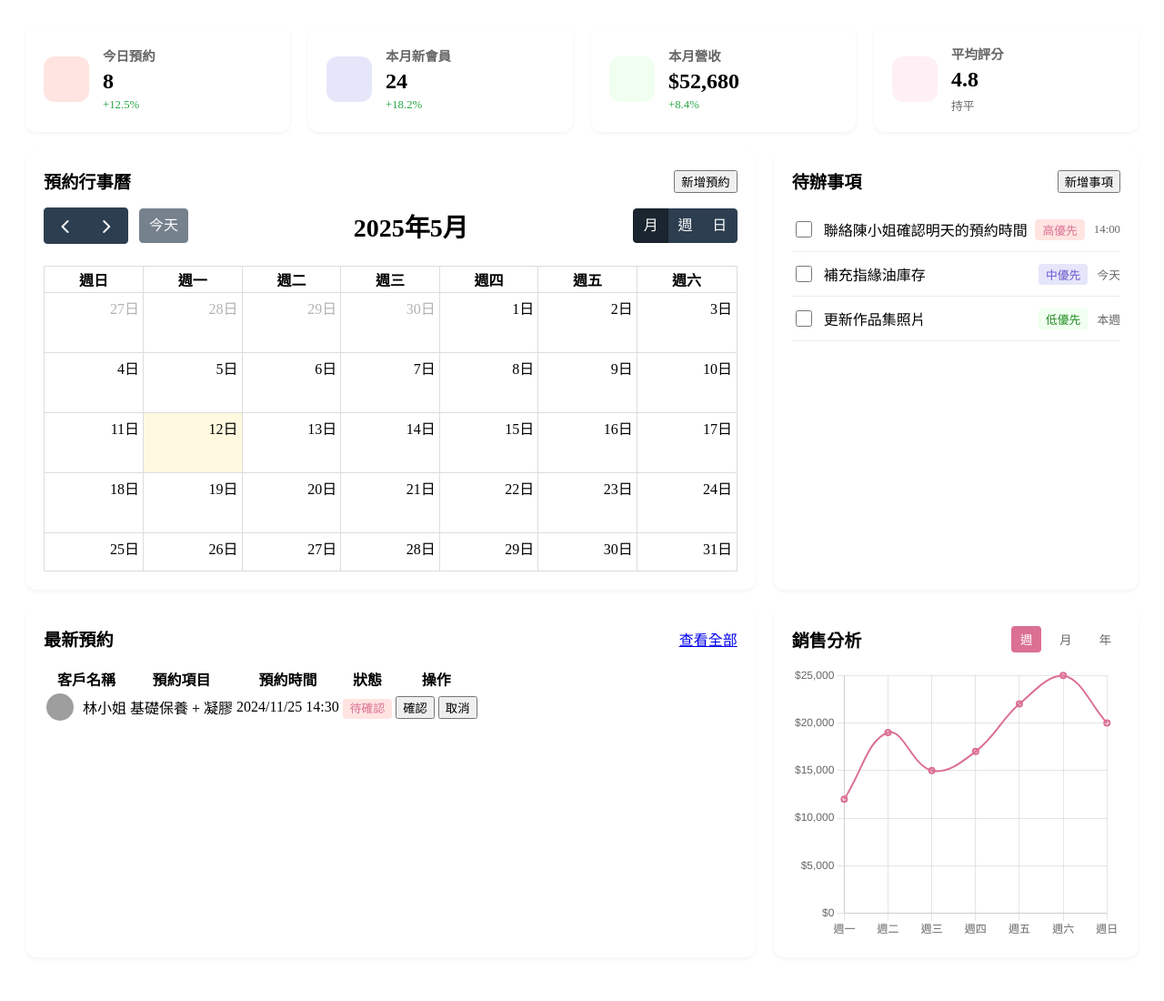
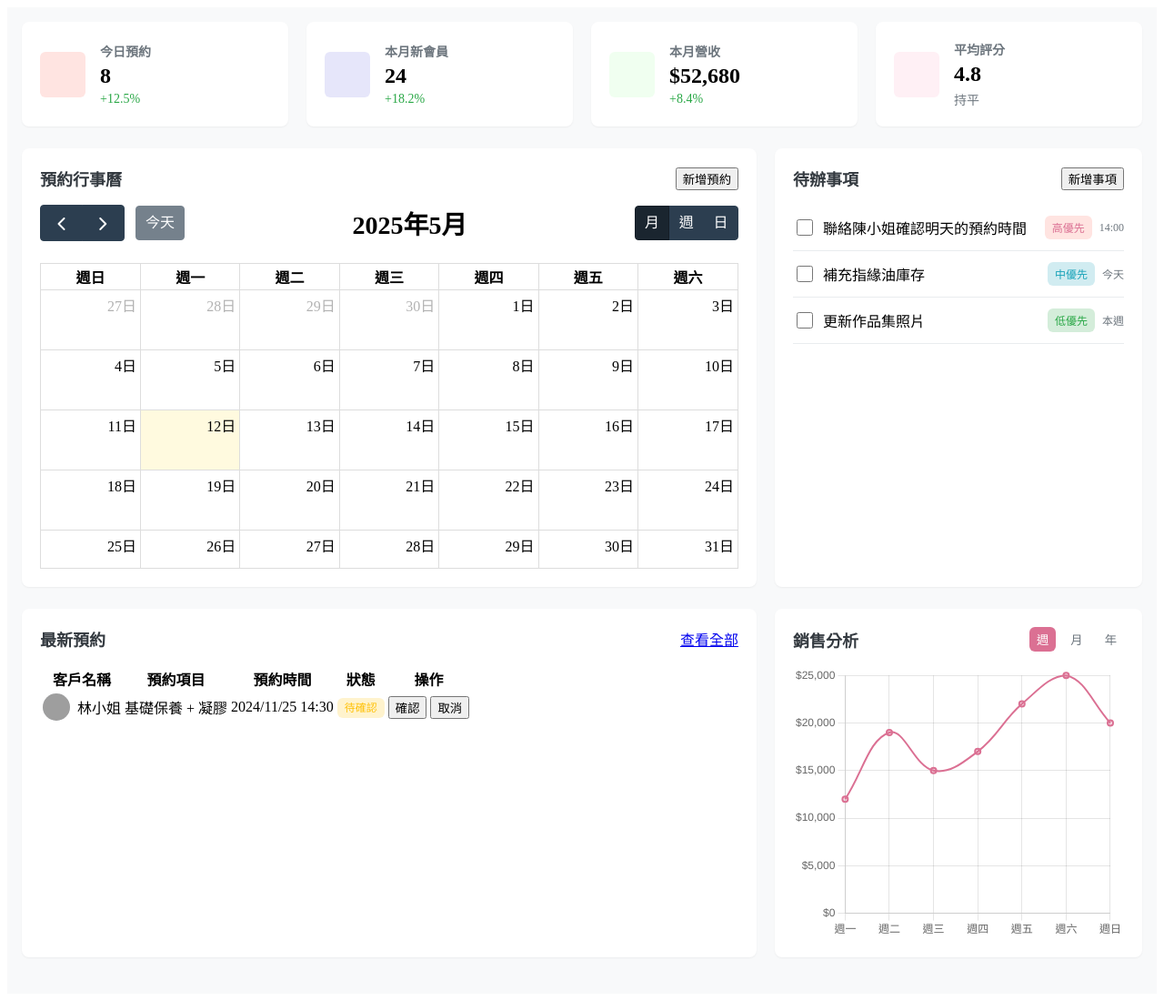
Before and after one commit to audi0417/appointmentSystem, a Flask app: page /admin/dashboard in a window 1280 px wide. Shown: the whole page at 91% size. Run offline with Flask 2, Linux system fonts and the light colour scheme; lists and menus that the app fills with data are empty; grey boxes are pictures that could not be loaded.

Commit message:
更新dashboard.css使用CSS變量並統一樣式

```diff
--- a/appointmentSystem/app/static/css/dashboard.css
+++ b/appointmentSystem/app/static/css/dashboard.css
@@ -1,19 +1,24 @@
+/* ===== 儀表板頁面樣式 ===== */
+@import 'variables.css';
+
 .dashboard-content {
-    padding: 20px;
+    padding: var(--space-4);
+    background-color: var(--app-background);
 }
 
+/* === 統計卡片區域 === */
 .summary-cards {
     display: grid;
     grid-template-columns: repeat(auto-fit, minmax(240px, 1fr));
-    gap: 20px;
-    margin-bottom: 20px;
+    gap: var(--space-5);
+    margin-bottom: var(--space-6);
 }
 
 .card {
-    background: white;
-    padding: 20px;
-    border-radius: 12px;
-    box-shadow: 0 2px 4px rgba(0,0,0,0.05);
+    background: var(--card-background);
+    padding: var(--space-5);
+    border-radius: var(--radius-lg);
+    box-shadow: var(--shadow-sm);
     display: flex;
     align-items: center;
     border: none;
@@ -22,73 +27,95 @@
 .card-icon {
     width: 50px;
     height: 50px;
-    border-radius: 12px;
+    border-radius: var(--radius-md);
     display: flex;
     align-items: center;
     justify-content: center;
-    margin-right: 15px;
+    margin-right: var(--space-4);
 }
 
 .card-icon i {
-    font-size: 1.5rem;
-    color: #DB7093;
+    font-size: var(--font-size-xl);
+    color: var(--primary-color);
 }
 
 .card-info h3 {
-    font-size: 0.9rem;
-    color: #666;
+    font-size: var(--font-size-sm);
+    color: var(--neutral-600);
     margin: 0;
 }
 
 .card-info .number {
-    font-size: 1.5rem;
-    font-weight: bold;
-    margin: 5px 0;
+    font-size: var(--font-size-2xl);
+    font-weight: var(--font-weight-bold);
+    margin: var(--space-1) 0;
 }
 
 .trend {
     display: flex;
     align-items: center;
-    font-size: 0.8rem;
+    font-size: var(--font-size-sm);
 }
 
- .trend.positive { color: #28a745; }
- .trend.negative { color: #dc3545; }
- .trend.neutral { color: #666; }
+.trend.positive {
+    color: var(--success-color);
+}
 
+.trend.negative {
+    color: var(--danger-color);
+}
+
+.trend.neutral {
+    color: var(--neutral-600);
+}
+
+/* === 儀表板網格 === */
 .dashboard-grid {
     display: grid;
     grid-template-columns: 2fr 1fr;
-    gap: 20px;
-    margin-bottom: 20px;
+    gap: var(--space-5);
+    margin-bottom: var(--space-6);
 }
 
 .section-header {
     display: flex;
     justify-content: space-between;
     align-items: center;
-    margin-bottom: 15px;
+    margin-bottom: var(--space-4);
 }
 
 .section-header h2 {
-    font-size: 1.2rem;
+    font-size: var(--font-size-lg);
+    margin: 0;
+    font-weight: var(--font-weight-semibold);
+    color: var(--neutral-800);
+}
+
+/* === 區塊樣式 === */
+.calendar-section,
+.tasks-section,
+.recent-bookings,
+.sales-analytics {
+    background: var(--card-background);
+    padding: var(--space-5);
+    border-radius: var(--radius-lg);
+    box-shadow: var(--shadow-sm);
+}
+
+#calendar {
+    height: 400px;
+}
+
+/* === 待辦事項 === */
+.task-list {
+    list-style: none;
+    padding: 0;
     margin: 0;
 }
 
- .calendar-section, .tasks-section, .recent-bookings, .sales-analytics {
-    background: white;
-    padding: 20px;
-    border-radius: 12px;
-    box-shadow: 0 2px 4px rgba(0,0,0,0.05);
- }
-
- #calendar { height: 400px; }
-
- .task-list { list-style: none; }
-
 .task-item {
-    padding: 12px 0;
-    border-bottom: 1px solid #eee;
+    padding: var(--space-3) 0;
+    border-bottom: 1px solid var(--neutral-200);
     display: flex;
     justify-content: space-between;
     align-items: center;
@@ -97,78 +124,117 @@
 .task-content {
     display: flex;
     align-items: center;
-    gap: 10px;
+    gap: var(--space-2);
 }
 
 .task-content input[type="checkbox"] {
     width: 18px;
     height: 18px;
+    accent-color: var(--primary-color);
 }
 
 .task-meta {
     display: flex;
     align-items: center;
-    gap: 10px;
+    gap: var(--space-2);
 }
 
 .priority {
-    padding: 2px 8px;
-    border-radius: 4px;
-    font-size: 0.8rem;
+    padding: var(--space-1) var(--space-2);
+    border-radius: var(--radius-md);
+    font-size: var(--font-size-xs);
+    font-weight: var(--font-weight-medium);
 }
 
- .priority.high { background: #FFE4E1; color: #DB7093; }
- .priority.medium { background: #E6E6FA; color: #6A5ACD; }
- .priority.low { background: #F0FFF0; color: #228B22; }
+.priority.high {
+    background: var(--primary-light);
+    color: var(--primary-color);
+}
+
+.priority.medium {
+    background: var(--info-light);
+    color: var(--info-color);
+}
+
+.priority.low {
+    background: var(--success-light);
+    color: var(--success-color);
+}
 
 .due-time {
-    color: #666;
-    font-size: 0.8rem;
+    color: var(--neutral-600);
+    font-size: var(--font-size-xs);
 }
 
+/* === 客戶資訊 === */
 .customer-info {
     display: flex;
     align-items: center;
-    gap: 10px;
+    gap: var(--space-2);
 }
 
 .customer-info img {
     width: 30px;
     height: 30px;
     border-radius: 50%;
+    object-fit: cover;
+    background-color: var(--neutral-200);
 }
 
+/* === 狀態標籤 === */
 .status {
-    padding: 4px 8px;
-    border-radius: 4px;
-    font-size: 0.8rem;
+    padding: var(--space-1) var(--space-2);
+    border-radius: var(--radius-md);
+    font-size: var(--font-size-xs);
+    font-weight: var(--font-weight-medium);
 }
 
- .status.pending { background: #FFE4E1; color: #DB7093; }
- .status.confirmed { background: #F0FFF0; color: #228B22; }
- .status.cancelled { background: #FFE4E4; color: #DC3545; }
+.status.pending {
+    background: var(--warning-light);
+    color: var(--warning-color);
+}
 
+.status.confirmed {
+    background: var(--success-light);
+    color: var(--success-color);
+}
+
+.status.cancelled {
+    background: var(--danger-light);
+    color: var(--danger-color);
+}
+
+/* === 週期選擇器 === */
 .period-selector {
     display: flex;
-    gap: 10px;
+    gap: var(--space-2);
 }
 
 .period-selector button {
     border: none;
     background: none;
-    padding: 5px 10px;
-    border-radius: 4px;
-    color: #666;
+    padding: var(--space-1) var(--space-2);
+    border-radius: var(--radius-md);
+    color: var(--neutral-600);
     cursor: pointer;
+    transition: all var(--transition-normal);
+}
+
+.period-selector button:hover {
+    background: var(--neutral-200);
+    color: var(--neutral-800);
 }
 
 .period-selector button.active {
-    background: #DB7093;
+    background: var(--primary-color);
     color: white;
 }
 
- .chart-container { height: 300px; }
+.chart-container {
+    height: 300px;
+}
 
+/* === 響應式設計 === */
 @media (max-width: 1024px) {
     .dashboard-grid {
         grid-template-columns: 1fr;
@@ -179,6 +245,13 @@
     .summary-cards {
         grid-template-columns: repeat(auto-fit, minmax(200px, 1fr));
     }
+
+    .calendar-section,
+    .tasks-section,
+    .recent-bookings,
+    .sales-analytics {
+        padding: var(--space-4);
+    }
 }
 
 @media (max-width: 480px) {
@@ -186,4 +259,8 @@
         flex-direction: column;
         align-items: flex-end;
     }
+
+    .card {
+        padding: var(--space-3);
     }
+}
```
Lines whose indentation alone changed are shown as unchanged.
